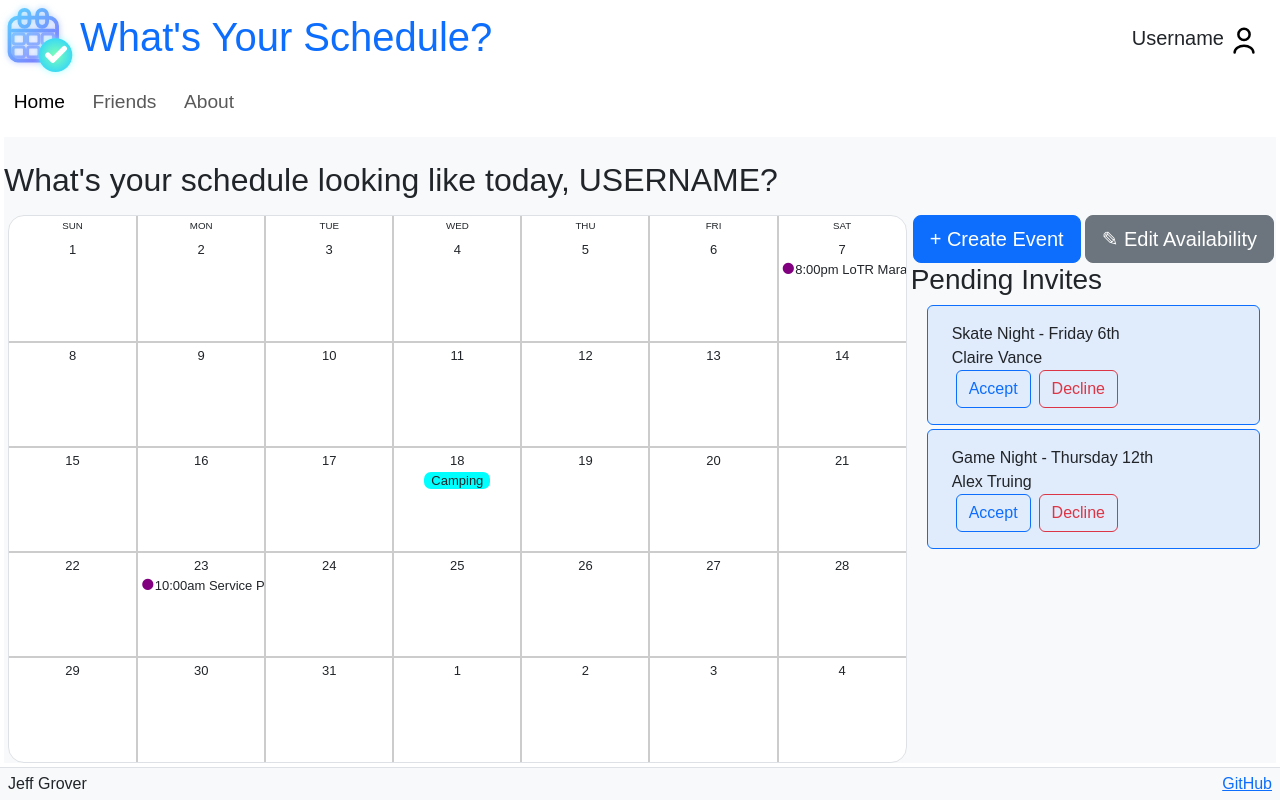
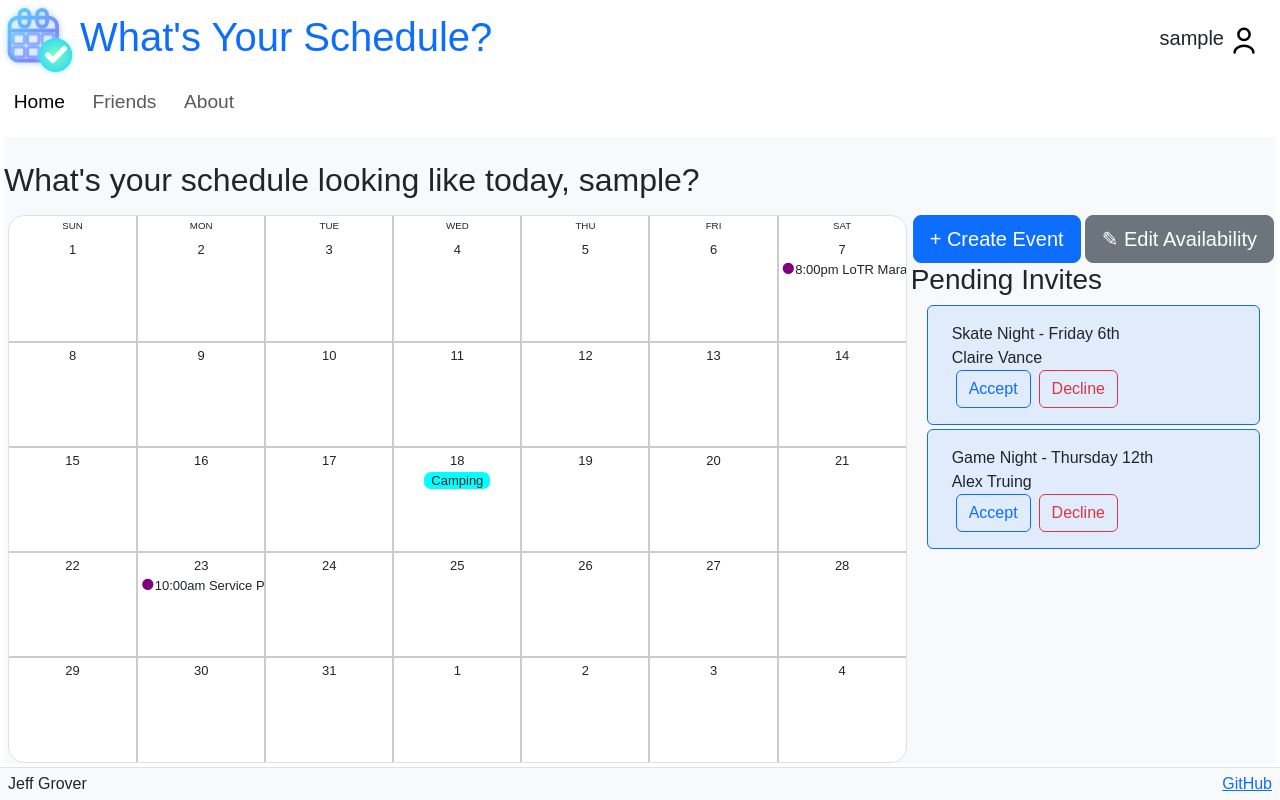
Before and after one commit to j3ffgr0v3r/CS260-Startup, a React (Vite) app: page /home in a window 1280 px wide. Built offline with nearby package versions, Linux system fonts and the light colour scheme; sample sign-in values are in the browser's storage; a web font is replaced by a local one.

Commit message:
Filled in username placeholders

```diff
--- a/src/app.jsx
+++ b/src/app.jsx
@@ -28,8 +28,8 @@ export default function App() {
                                             }}/>} exact />
                     </Route>
                     <Route element={<PrivateRoute userEmail={userEmail} />}>
-                        <Route element={<Header />}>
-                            <Route path='/home' element={<Home />} />
+                        <Route element={<Header username={username} />}>
+                            <Route path='/home' element={<Home username={username} />} />
                             <Route path='/friends' element={<Friends />} />
                             <Route path='/friend_schedule' element={<FriendSchedule />} />
                             <Route path='/about' element={<About />} />
@@ -47,7 +47,7 @@ export default function App() {
     );
 }
 
-function Header() {
+function Header({ username }) {
     return (
         <>
             <header className="bg-white">
@@ -56,7 +56,7 @@ function Header() {
                         <h1 className="text-primary mb-0"><img className="logo" src="images/logo.svg" alt="logo" />What's Your Schedule?</h1>
                     </div>
                     <div className="profile me-3">
-                        <span>Username</span><img className="profile-symbol" src="images/profile.svg" alt="profile" />
+                        <span>{username}</span><img className="profile-symbol" src="images/profile.svg" alt="profile" />
                     </div>
                 </div>
 
--- a/src/home/home.jsx
+++ b/src/home/home.jsx
@@ -2,10 +2,10 @@ import React from 'react';
 
 import "./home.css";
 
-export function Home() {
+export function Home({ username }) {
   return (
     <main className="m-1 bg-light text-dark">
-      <h2 className="mt-4 mb-3">What's your schedule looking like today, <i>USERNAME</i>?</h2>
+      <h2 className="mt-4 mb-3">What's your schedule looking like today, <i>{username}</i>?</h2>
 
       <div className="home-center">
         <div className="mx-1 bg-white border rounded-4 calendar home-calendar">
```
